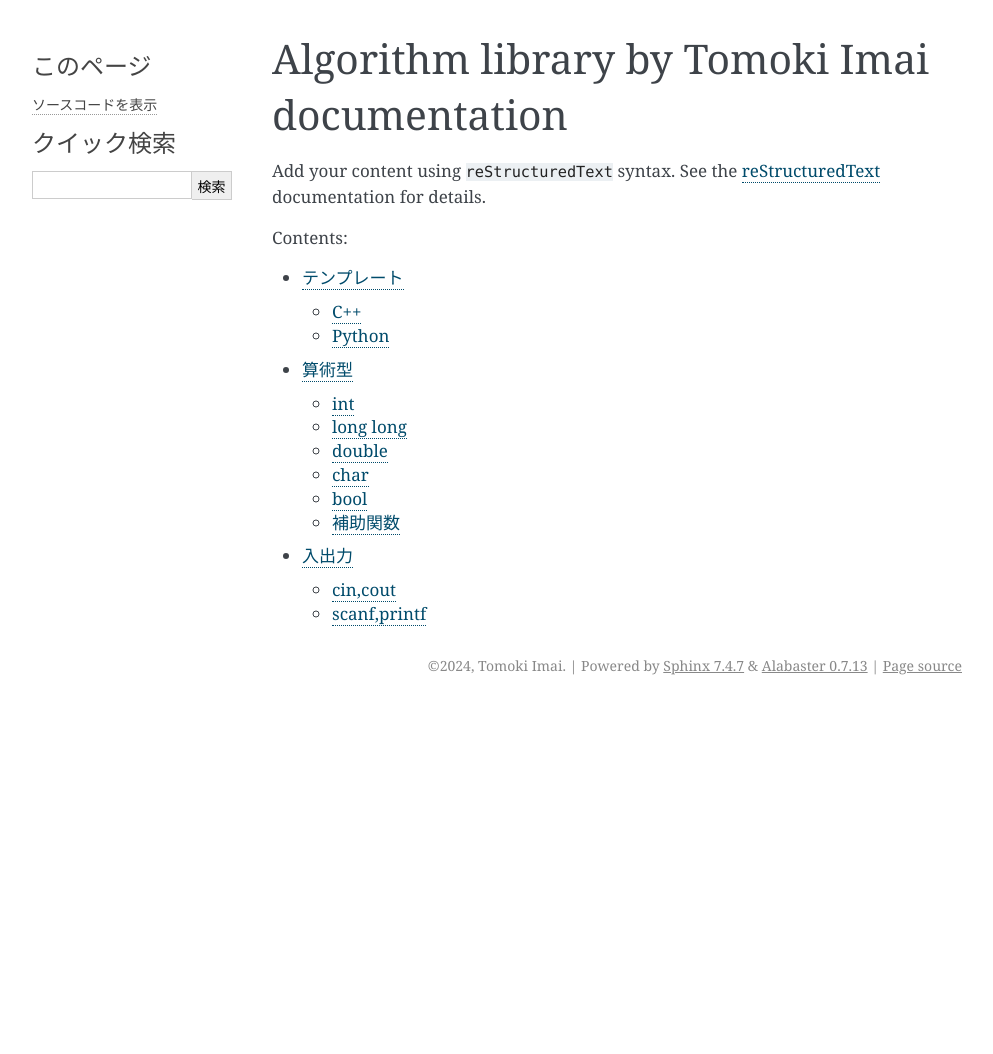
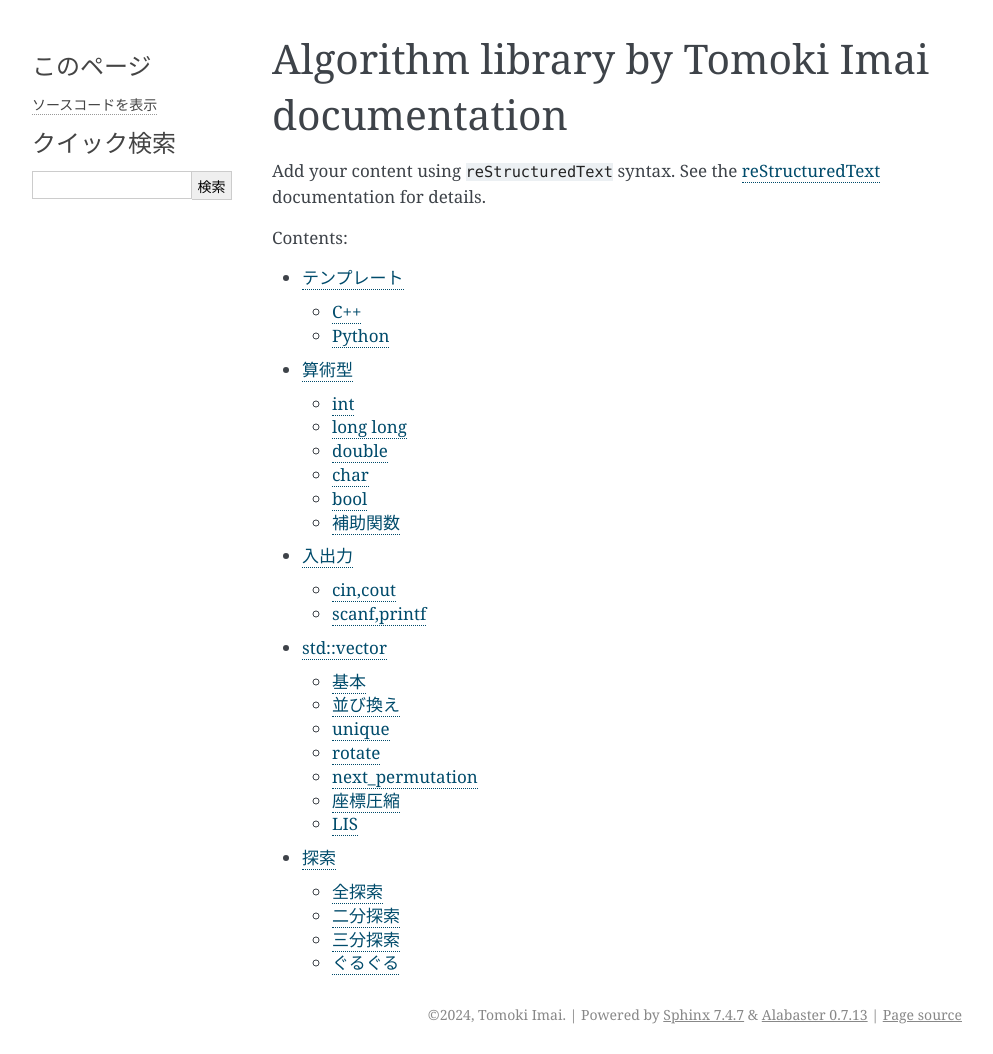
Before and after one commit to tomoki/AlgoLib, a Sphinx documentation site: the page built from source/index.rst, in a window 1280 px wide. Shown: the whole page, without its empty margins (148-1141 px from the left). Built offline with Sphinx 7.4.7, drawn with Linux system fonts in a browser that asks for light colours; before the commit the page ends 900 px from its top, so only the background shows below that; some of the changed lines change nothing that is shown.

Commit message:
search や template は sphinx で使うと挙動がおかしくなるので使わないようにする。 (search は検索ページとして扱われ、 template はナビゲーションが表示されないページになる)

```diff
--- a/source/index.rst
+++ b/source/index.rst
@@ -11,17 +11,17 @@
 documentation for details.
 
 
+.. template.rst, search.rst は使ってはいけないみたい。
 .. toctree::
    :maxdepth: 2
    :caption: Contents:
 
-   template.rst
+   template2.rst
    type.rst
    io.rst
+   vector.rst
+   search2.rst
 
-.. io.md
-.. vector.md
-.. search.md
 .. string.md
 .. number.md
 .. matrix.md
--- /dev/null
+++ b/source/search2.rst
@@ -0,0 +1,102 @@
+######################
+探索
+######################
+
+*********************
+全探索
+*********************
+全部しらべる。
+
+.. code-block:: cpp
+
+    int linear_search(vector<int> V,int val){
+        repeat(i,V.size()){
+            if(V[i] == val) return i;
+        }
+        return -1;
+    }
+
+*********************
+二分探索
+*********************
+ある条件を満たす最小のものを探す。ただし単調増加な物にしかつかえない。
+叙述関数をPとすると、
+
+.. code-block:: cpp
+
+    double lower = 0,upper = 1000000;
+    for(int i=0;i<200;i++){
+        double m = (lower+upper) / 2;
+        if(P(m)){
+            upper = m;
+        }else{
+            lower = m;
+        }
+        cout << upper << endl;
+    }
+
+とすると、upperに求めたい値がはいる。もしみつからなかった場合には、値は
+変わらない。なので、lower,upperには極端な値を設定すること。200という回数
+は、すこし多め。100で十分。対象がvectorの場合は以下のように書ける。
+
+.. code-block:: cpp
+
+    #include <iostream>
+    #include <vector>
+    #include <algorithm>
+
+    using namespace std;
+
+    int main(){
+        vector<int> v = {1,2,3,1,2,3,1,2,3};
+        // ソートする必要あり。
+        //  i  0 1 2 3 4 5 6 7 8
+        // -> [1,1,1,2,2,2,3,3,3]
+        sort(v.begin(),v.end());
+        // 2以上の数値が初めて現れる場所 -> 3
+        int lower = lower_bound(v.begin(),v.end(),2) - v.begin();
+        // 2より大きい数値が初めて表われる場所 -> 6
+        int upper = upper_bound(v.begin(),v.end(),2) - v.begin();
+        // 2の個数
+        int number_of_2 = upper - lower;
+    }
+
+*********************
+三分探索
+*********************
+凸関数の極値を求める
+
+.. code-block:: cpp
+
+    // 凸関数の極大な点をもとめる
+    template<typename F,typename T>
+    T ternary_search(F f,T left,T right){
+        for(int i=0;i<1000;i++){
+            T l = (2*left + right) / 3;
+            T r = (left + 2*right) / 3;
+            if(f(l) < f(r)){
+                left = l;
+            }else{
+                right = r;
+            }
+        }
+        return (left+right)/2;
+    }
+
+    // 凹関数の極小な・を求める
+    template<typename F,typename T>
+    T ternary_search_concave(F f,T left,T right){
+        return ternary_search([f](T x){return -f(x);},left,right);
+    }
+
+合計の重さXを達成するような組み合わせの数え上げ
+====================
+
+.. literalinclude:: cpp/combi_total.cpp
+
+*********************
+ぐるぐる
+*********************
+いつかつかうかも。 http://judge.u-aizu.ac.jp/onlinejudge/description.jsp?id=1189
+
+.. literalinclude:: cpp/guruguru.cpp
```
Also changed, not shown: source/template2.rst (renamed from source/template.rst).
